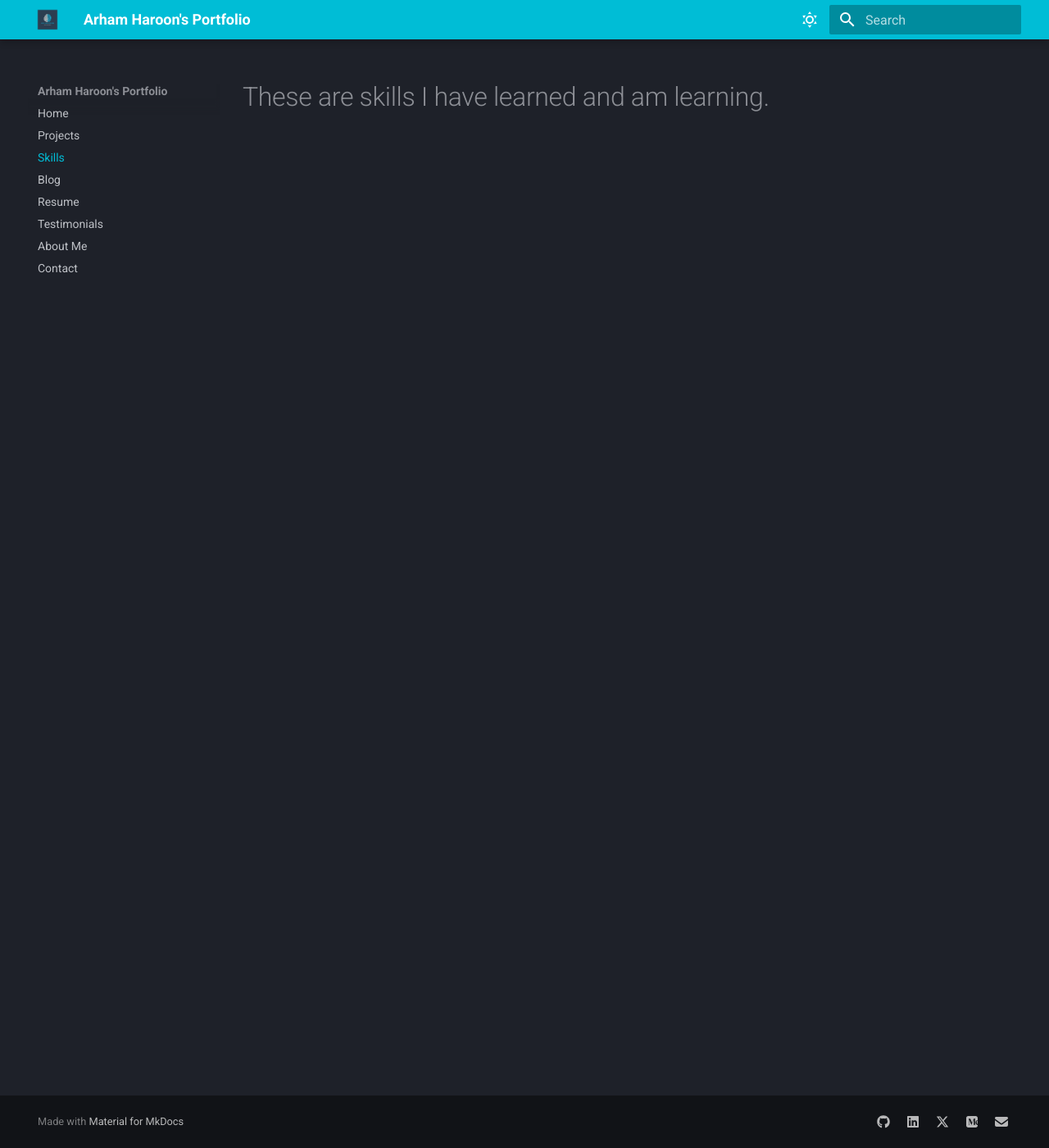
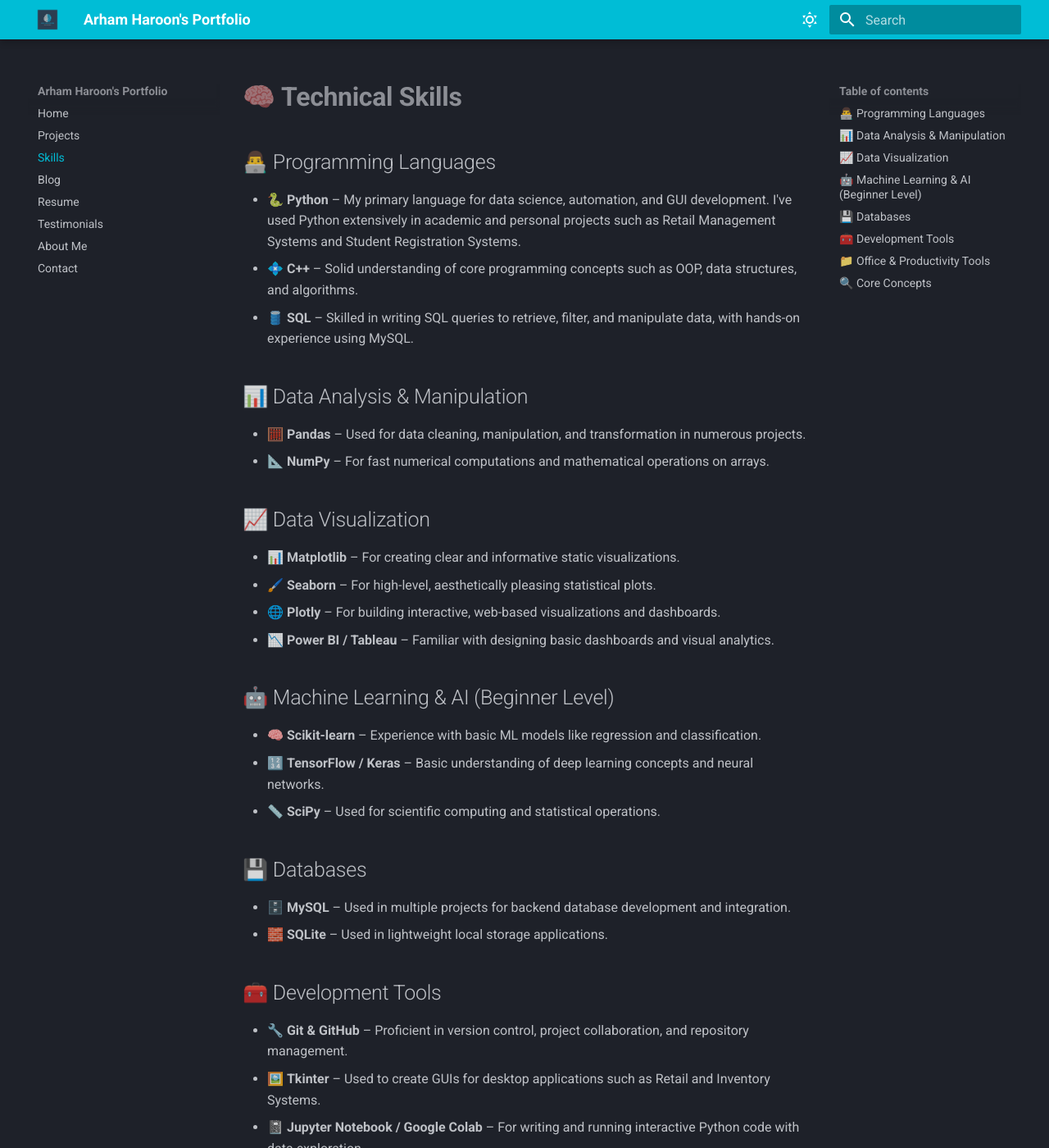
Before and after one commit to mian-arham-haroon/arham_portfolio, an MkDocs documentation site: the page built from docs/skills.md, in a window 1280 px wide and 1400 px high. Shown: the whole window at 82% size. Built offline with MkDocs 1.6.1 and Material for MkDocs 9.7.7, drawn with Linux system fonts in a browser that asks for light colours; some of the changed text lies outside the part shown.

```diff
--- a/docs/skills.md
+++ b/docs/skills.md
@@ -1,2 +1,40 @@
-# These are skills I have learned and am learning.
-<!-- # I will add to this list as I learn more -->
+# 🧠 **Technical Skills**
+
+## 👨‍💻 Programming Languages
+- 🐍 **Python** – My primary language for data science, automation, and GUI development. I've used Python extensively in academic and personal projects such as Retail Management Systems and Student Registration Systems.
+- 💠 **C++** – Solid understanding of core programming concepts such as OOP, data structures, and algorithms.
+- 🛢️ **SQL** – Skilled in writing SQL queries to retrieve, filter, and manipulate data, with hands-on experience using MySQL.
+
+## 📊 Data Analysis & Manipulation
+- 🧮 **Pandas** – Used for data cleaning, manipulation, and transformation in numerous projects.
+- 📐 **NumPy** – For fast numerical computations and mathematical operations on arrays.
+
+## 📈 Data Visualization
+- 📊 **Matplotlib** – For creating clear and informative static visualizations.
+- 🖌️ **Seaborn** – For high-level, aesthetically pleasing statistical plots.
+- 🌐 **Plotly** – For building interactive, web-based visualizations and dashboards.
+- 📉 **Power BI / Tableau** – Familiar with designing basic dashboards and visual analytics.
+
+## 🤖 Machine Learning & AI (Beginner Level)
+- 🧠 **Scikit-learn** – Experience with basic ML models like regression and classification.
+- 🔢 **TensorFlow / Keras** – Basic understanding of deep learning concepts and neural networks.
+- 📏 **SciPy** – Used for scientific computing and statistical operations.
+
+## 💾 Databases
+- 🗄️ **MySQL** – Used in multiple projects for backend database development and integration.
+- 🧱 **SQLite** – Used in lightweight local storage applications.
+
+## 🧰 Development Tools
+- 🔧 **Git & GitHub** – Proficient in version control, project collaboration, and repository management.
+- 🖼️ **Tkinter** – Used to create GUIs for desktop applications such as Retail and Inventory Systems.
+- 📓 **Jupyter Notebook / Google Colab** – For writing and running interactive Python code with data exploration.
+
+## 📁 Office & Productivity Tools
+- 📊 **MS Excel** – Skilled in pivot tables, formulas, and chart creation.
+- 📄 **Google Sheets** – Experience in collaborative data entry and analysis.
+- 📝 **MS Word & PowerPoint** – For creating reports, documentation, and presentations.
+
+## 🔍 Core Concepts
+- 🧹 **Data Cleaning & Preprocessing** – Handling missing values, encoding, and feature scaling.
+- 🔄 **Object-Oriented Programming (OOP)** – Applied in structured project development.
+- 📉 **Basic Statistics** – Knowledge of distributions, correlation, and central tendencies.
--- a/mkdocs.yml
+++ b/mkdocs.yml
@@ -23,12 +23,12 @@ theme:
 nav:
   - Home: index.md
   - Projects: projects.md
-  - Skills: skills.md
+  - Skills: skills.md # Optional
   - Blog: blogs.md
-  - Resume: resume.md
+  - Resume: resume.md   # Optional
   - Testimonials: testimonials.md
-  - About Me: about.md
-  - Contact: contact.md
+  - About Me: about.md  # Optional
+  - Contact: contact.md # Optional
 
 markdown_extensions:
   - admonition
```
Also changed, not shown: docs/about.md (+0 -10 lines), docs/contact.md (+24 -10 lines), site/about/index.html, site/search/search_index.json.
